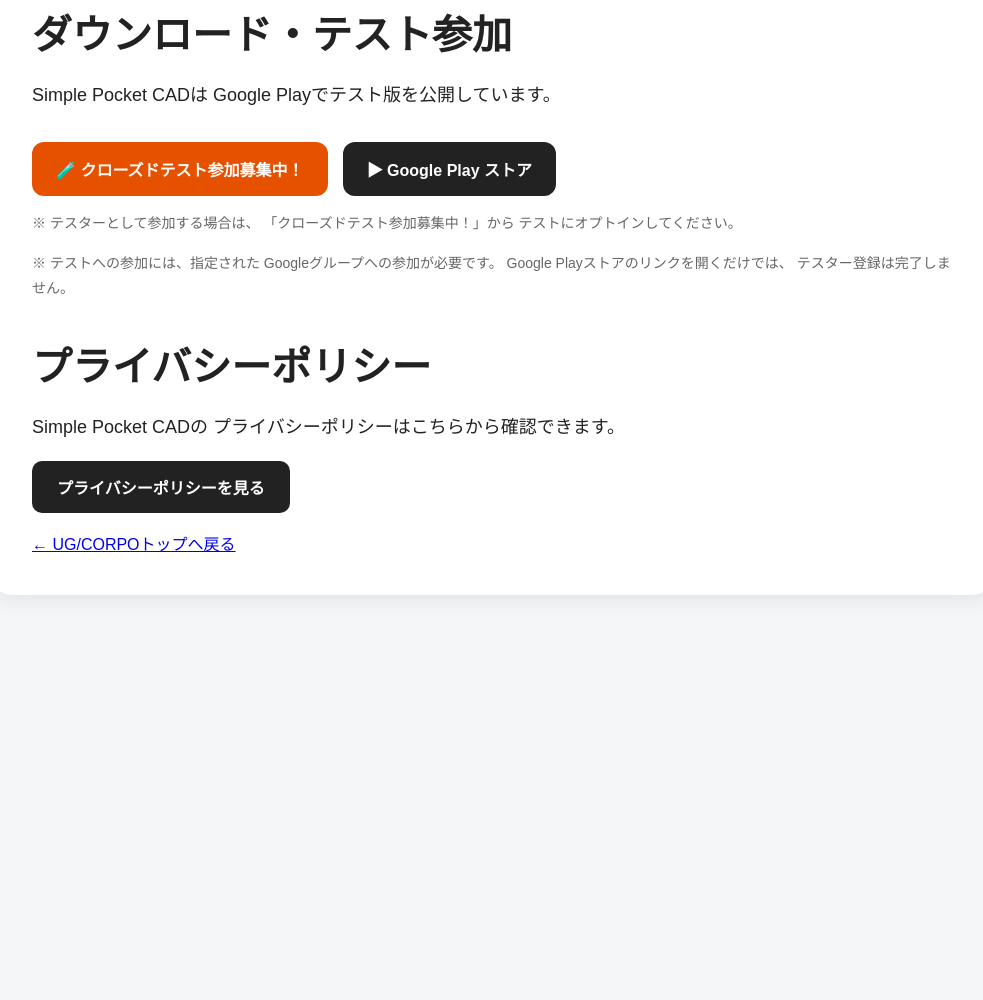
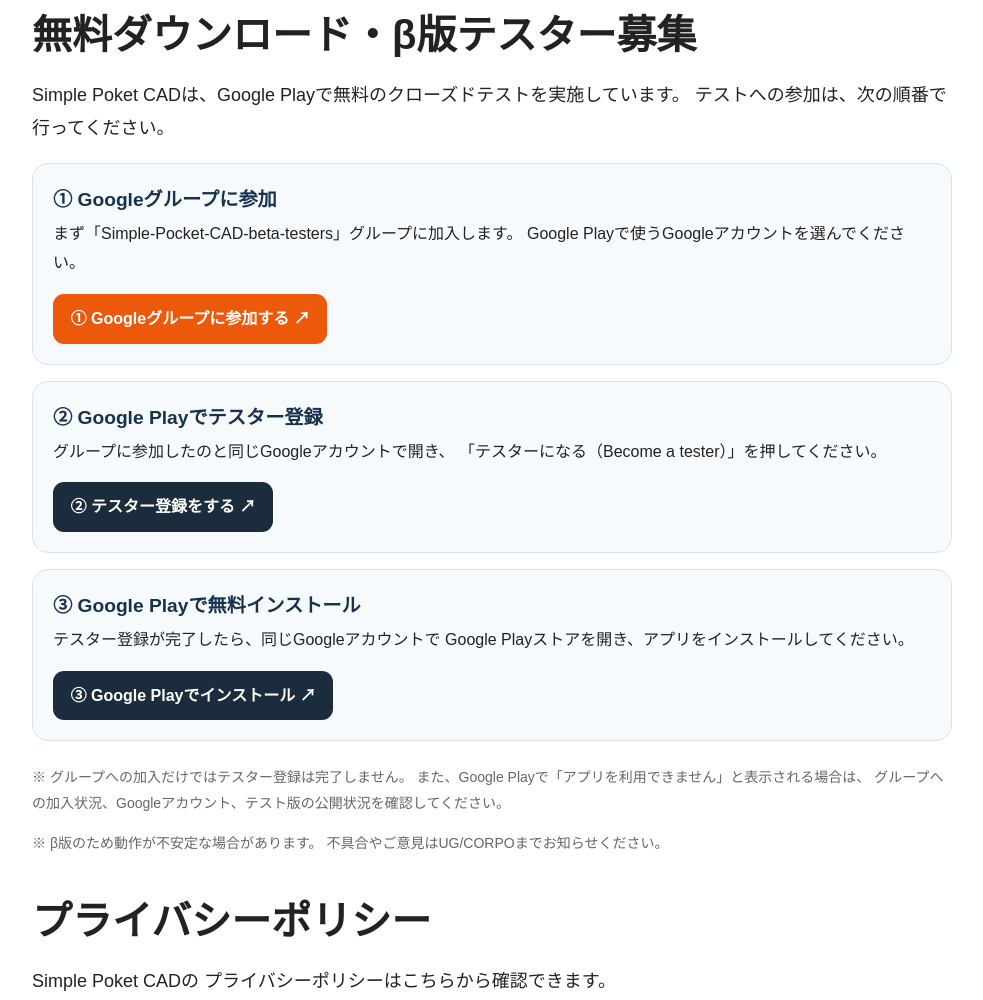
Before and after one commit to UGCORPO/ugcorpo_website, a plain HTML site: page simple-pocket-cad.html in a window 1280 px wide. Shown: the part 1463-2463 px from the top of the page, without its empty margins (148-1131 px from the left). Before the commit the page ends 2118 px from the top, so only its background shows below. Drawn offline with Linux system fonts and the light colour scheme.

Commit message:
Update simple-pocket-cad.html

```diff
--- a/simple-pocket-cad.html
+++ b/simple-pocket-cad.html
@@ -10,14 +10,27 @@
     content="width=device-width, initial-scale=1.0"
   >
 
-  <title>Simple Pocket CAD | UG/CORPO</title>
+  <title>Simple Poket CAD | UG/CORPO</title>
 
   <meta
     name="description"
-    content="Simple Pocket CADは、UG/CORPOが開発する2D・3D CADアプリです。土木・測量・図面作成・座標管理などを手軽に行えます。"
+    content="Simple Poket CADは、UG/CORPOが開発する2D・3D CADアプリです。土木・測量・図面作成・座標管理などを手軽に行えます。"
   >
 
   <link rel="stylesheet" href="style.css">
+  <!-- テスター募集手順のスタイル：既存のstyle.cssを変更せずに利用できます -->
+  <style>
+    .spcad-join-steps { list-style: none; padding: 0; margin: 1.2rem 0 1.5rem; display: grid; gap: 1rem; }
+    .spcad-join-step { padding: 1.25rem; border-radius: 16px; border: 1px solid #d8e3ee; background: #f7fafd; }
+    .spcad-join-step h3 { margin: 0 0 .5rem; color: #17324e; font-size: 1.2rem; }
+    .spcad-join-step p { margin: .35rem 0 1rem; font-size: 1rem; line-height: 1.8; }
+    .spcad-step-button { display: inline-block; max-width: 100%; box-sizing: border-box; padding: .8rem 1.1rem; border-radius: 11px; font-weight: 700; text-align: center; text-decoration: none; line-height: 1.5; }
+    .spcad-step-button-primary { background: #ec590b; color: white; }
+    .spcad-step-button-dark { background: #1b2c3c; color: white; }
+    .spcad-step-button:hover, .spcad-step-button:focus-visible { opacity: .88; color: white; }
+    @media (max-width: 580px) { .spcad-join-step { padding: 1rem; } .spcad-step-button { display: block; } }
+  </style>
+
 
 </head>
 
@@ -46,13 +59,13 @@
       <!-- アプリアイコン -->
       <img
         src="images/mini_cad_icon.png"
-        alt="Simple Pocket CAD"
+        alt="Simple Poket CAD"
         class="detail-icon"
       >
 
 
       <!-- アプリタイトル -->
-      <h1>Simple Pocket CAD</h1>
+      <h1>Simple Poket CAD</h1>
 
       <p>
         現場で手軽に使用できる
@@ -64,7 +77,7 @@
       <h2>アプリ概要</h2>
 
       <p>
-        Simple Pocket CADは、
+        Simple Poket CADは、
         土木・測量・現場作業などで
         手軽に図面を作成することを目的として
         開発しているCADアプリです。
@@ -89,49 +102,74 @@
       </p>
 
 
-      <!-- Google Play リンク -->
-      <h2>ダウンロード・テスト参加</h2>
+      <!-- Google Play クローズドテストへの参加案内 -->
+      <h2>無料ダウンロード・β版テスター募集</h2>
 
       <p>
-        Simple Pocket CADは
-        Google Playでテスト版を公開しています。
+        Simple Poket CADは、Google Playで無料のクローズドテストを実施しています。
+        テストへの参加は、次の順番で行ってください。
       </p>
 
-      <div class="play-links">
-
+      <ol class="spcad-join-steps">
+        <li class="spcad-join-step">
+          <h3>① Googleグループに参加</h3>
+          <p>
+            まず「Simple-Pocket-CAD-beta-testers」グループに加入します。
+            Google Playで使うGoogleアカウントを選んでください。
+          </p>
+          <!-- 注意：Google Groupsの実際の「グループへのリンク」を管理画面で確認してください。
+               グループのメールアドレスとWeb上のURLの末尾は異なる場合があります。 -->
           <a
-          href="https://play.google.com/apps/testing/jp.ugcorpo.minicad3d"
-          class="test-button"
+            href="https://groups.google.com/g/Simple-Pocket-CAD-beta-testers"
+            class="spcad-step-button spcad-step-button-primary"
             target="_blank"
             rel="noopener noreferrer"
           >
-          🧪 クローズドテスト参加募集中！
+            ① Googleグループに参加する ↗
           </a>
+        </li>
 
+        <li class="spcad-join-step">
+          <h3>② Google Playでテスター登録</h3>
+          <p>
+            グループに参加したのと同じGoogleアカウントで開き、
+            「テスターになる（Become a tester）」を押してください。
+          </p>
           <a
-          href="https://play.google.com/store/apps/details?id=jp.ugcorpo.minicad3d"
-          class="store-button"
+            href="https://play.google.com/apps/testing/jp.ugcorpo.minicad3d"
+            class="spcad-step-button spcad-step-button-dark"
             target="_blank"
             rel="noopener noreferrer"
           >
-          ▶ Google Play ストア
+            ② テスター登録をする ↗
           </a>
+        </li>
 
-      </div>
-
-
-      <!-- テスター参加案内 -->
-      <p class="test-note">
-        ※ テスターとして参加する場合は、
-        「クローズドテスト参加募集中！」から
-        テストにオプトインしてください。
+        <li class="spcad-join-step">
+          <h3>③ Google Playで無料インストール</h3>
+          <p>
+            テスター登録が完了したら、同じGoogleアカウントで
+            Google Playストアを開き、アプリをインストールしてください。
           </p>
+          <a
+            href="https://play.google.com/store/apps/details?id=jp.ugcorpo.minicad3d"
+            class="spcad-step-button spcad-step-button-dark"
+            target="_blank"
+            rel="noopener noreferrer"
+          >
+            ③ Google Playでインストール ↗
+          </a>
+        </li>
+      </ol>
 
       <p class="test-note">
-        ※ テストへの参加には、指定された
-        Googleグループへの参加が必要です。
-        Google Playストアのリンクを開くだけでは、
-        テスター登録は完了しません。
+        ※ グループへの加入だけではテスター登録は完了しません。
+        また、Google Playで「アプリを利用できません」と表示される場合は、
+        グループへの加入状況、Googleアカウント、テスト版の公開状況を確認してください。
+      </p>
+      <p class="test-note">
+        ※ β版のため動作が不安定な場合があります。
+        不具合やご意見はUG/CORPOまでお知らせください。
       </p>
 
 
@@ -139,7 +177,7 @@
       <h2>プライバシーポリシー</h2>
 
       <p>
-        Simple Pocket CADの
+        Simple Poket CADの
         プライバシーポリシーはこちらから確認できます。
       </p>
 
```
Lines whose indentation alone changed are shown as unchanged.
